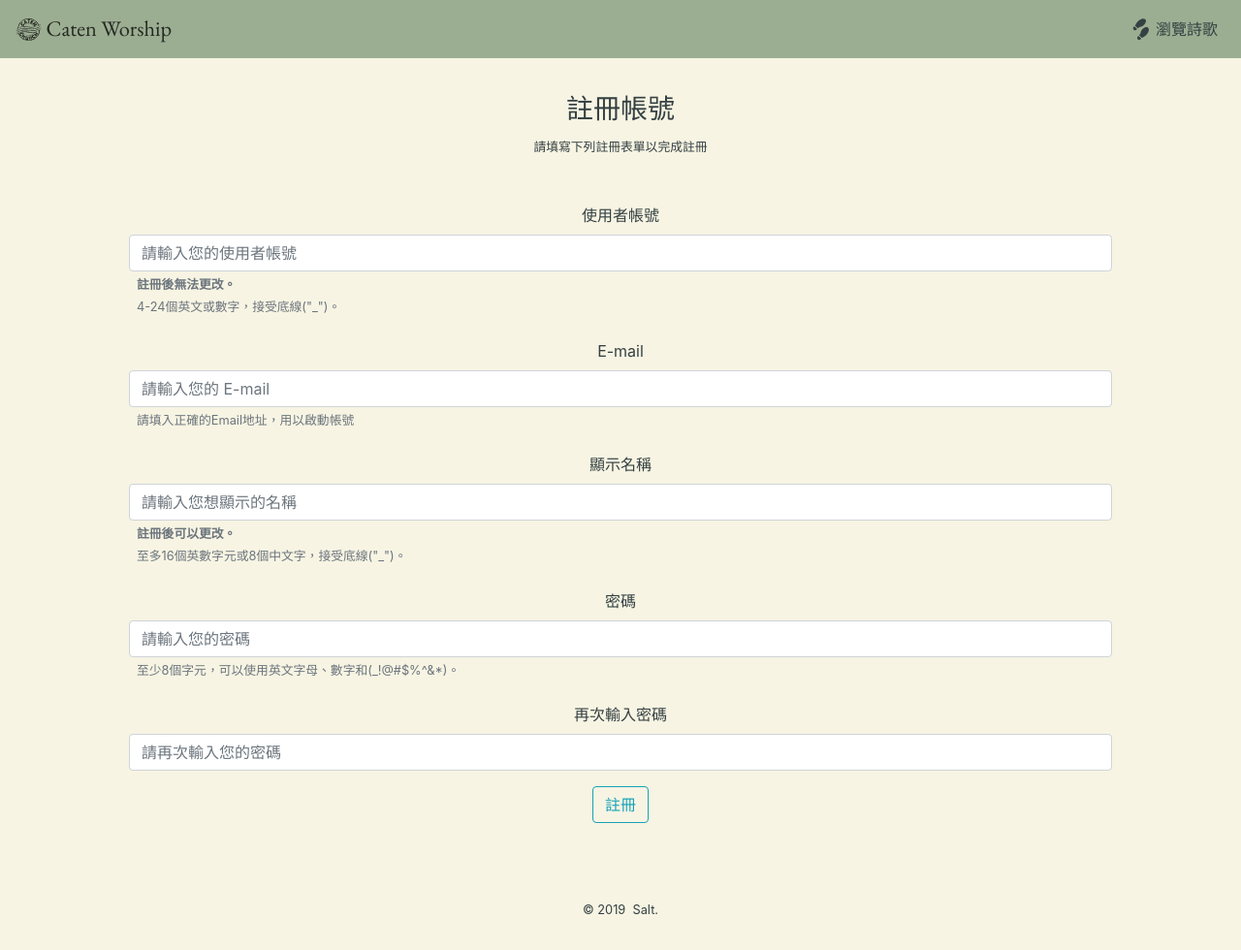
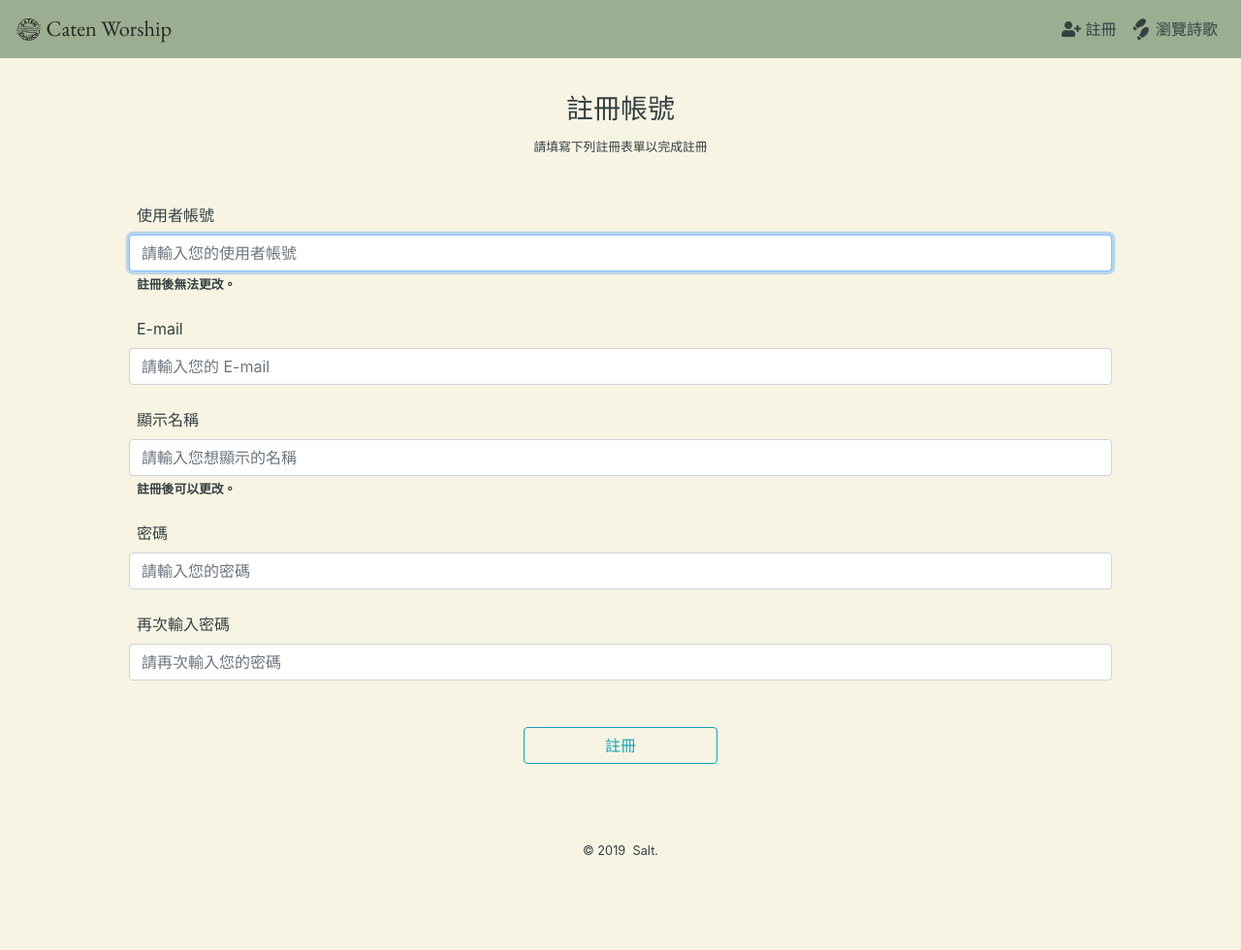
Before and after one commit to saltchang/caten-music, a Flask app: page /register in a window 1280 px wide. Shown: the whole page at 97% size. After the commit the page ends 882 px from the top, so only its background shows below. Run offline with Flask 2, Linux system fonts and the light colour scheme; some libraries are stand-ins or nearby versions.

Commit message:
building register function

```diff
--- a/caten_worship/helper/__init__.py
+++ b/caten_worship/helper/__init__.py
@@ -3,3 +3,4 @@
 from .importJSON import importJSON
 from .password_handler import check_password, hash_generator
 from .activate_check import validate_activate_token
+from .registerFormatCheck import formatCheck
--- a/caten_worship/routes/__init__.py
+++ b/caten_worship/routes/__init__.py
@@ -4,7 +4,7 @@ from .home import home_bp
 from .search import search_bp
 from .surfer import surfer_bp
 from .download_ppt import download_ppt_bp
-from .register import register_bp
+from .register import register_bp, ajax_validate_register_bp
 from .activate_account import activate_account_bp
 
 
@@ -15,4 +15,5 @@ def init_app(app):
     app.register_blueprint(download_ppt_bp)
     app.register_blueprint(register_bp)
     app.register_blueprint(activate_account_bp)
+    app.register_blueprint(ajax_validate_register_bp)
     return app
--- a/caten_worship/routes/register.py
+++ b/caten_worship/routes/register.py
@@ -3,6 +3,7 @@
 from flask import Blueprint, render_template, abort, request, redirect, jsonify
 from jinja2 import TemplateNotFound
 from caten_worship.services import Validator, RegisterHandler, send_mail
+from caten_worship.helper import formatCheck
 
 register_bp = Blueprint("register_bp", __name__,
                         template_folder='templates')
@@ -18,11 +19,21 @@ def register():
     password = ""
 
     if request.method == "POST":
-        username = request.values.get("username")
-        email = request.values.get("email")
-        displayname = request.values.get("displayname")
-        password = request.values.get("password")
-        confirm_password = request.values.get("confirm-password")
+        try:
+            username = request.values.get("username")
+            email = request.values.get("email")
+            displayname = request.values.get("displayname")
+            password = request.values.get("password")
+            confirm_password = request.values.get("confirm-password")
+
+            check_result = formatCheck(username, email, displayname, password)
+
+        except:
+            return render_template("403.html", error_message="Don't Play With Me.")
+
+        for k, v in check_result.items():
+            if not v:
+                return render_template("403.html", error_message="Wrong " + k.replace("_check", ""))
 
         if not password == confirm_password:
             return render_template("403.html", error_message="輸入的確認密碼不正確，請再試一次")
@@ -50,19 +61,15 @@ def register():
         return render_template("register.html")
 
 
-@ajax_validate_register_bp.route("/ajax/validate/register/<username_>/<email_>")
+@ajax_validate_register_bp.route("/ajax/validate/register/<username_>/<email_>", methods=["POST"])
 def ajax_validate_register(username_, email_):
 
-    result = []
+    result = {"username": False, "email": False}
 
-    if Validator().username(username_to_validate=username_) == False:
-        result.append({"username": False})
-    else:
-        result.append({"username": True})
+    if not Validator().username(username_to_validate=username_) == False:
+        result["username"] = True
 
-    if Validator().email(email_to_validate=email_) == False:
-        result.append({"email": False})
-    else:
-        result.append({"email": True})
+    if not Validator().email(email_to_validate=email_) == False:
+        result["email"] = True
 
     return jsonify(result)
--- a/caten_worship/static/css/register_css.css
+++ b/caten_worship/static/css/register_css.css
@@ -1 +1,20 @@
 /* static/css/register_css.css */
+
+.alert-fixed {
+    position:fixed;
+    top: 4rem;
+    left: 0px;
+    width: 100%;
+    z-index:9999;
+    border-radius:0px;
+    opacity: .7;
+}
+
+#btn-register {
+    display: block;
+    margin-top: 3rem;
+    margin-left: auto;
+    margin-right: auto;
+    width: 200px;
+    max-width: 40%;
+}
--- a/caten_worship/static/js/register_js.js
+++ b/caten_worship/static/js/register_js.js
@@ -1,22 +1,146 @@
 // static/js/register_js.js
+
+let last_focus = null
 
 $("#form-register").on("click", "button#btn-register", registerPreValidator);
 function registerPreValidator(event) {
-    let username = $("input#input-register-username").val();
-    let email = $("input#input-register-email").val();
-    let displayname = $("input#input-register-displayname").val();
-    let password = $("input#input-register-password").val();
-    let confirm_password = $("input#input-register-confirm-password").val();
+    let username = $("input#input-register-username");
+    let email = $("input#input-register-email");
+    let displayname = $("input#input-register-displayname");
+    let password = $("input#input-register-password");
+    let confirm_password = $("input#input-register-confirm-password");
+
+    let all_input_valid = false
 
     // username
+    let username_validated = usernameValidator(username.val());
+
+    // email
+    let email_validated = emailValidator(email.val());
+
+    // displayname
+    let displayname_validated = displaynameValidator(displayname.val());
+
+    // password
+    let password_validated = passwordValidator(password.val(), confirm_password);
+
+    // confirm password
+    let confirm_password_validated = confirm_passwordValidator(confirm_password.val(), password.val())
+
+    console.log("username: " + username_validated);
+    console.log("email: " + email_validated);
+    console.log("displayname: " + displayname_validated);
+    console.log("password: " + password_validated);
+    console.log("confirm_password: " + confirm_password_validated);
+
+    if (!username_validated) {
+        $("div#register-alert").html("帳號格式錯誤或未輸入<button class='close close-danger-alert'>&times;</button>");
+        $("div#register-alert").addClass("show");
+    }
+    else if (!email_validated) {
+        $("div#register-alert").html("Email格式錯誤或未輸入<button class='close close-danger-alert'>&times;</button>");
+        $("div#register-alert").addClass("show");
+    }
+    else if (!displayname_validated) {
+        $("div#register-alert").html("名稱格式錯誤或未輸入<button class='close close-danger-alert'>&times;</button>");
+        $("div#register-alert").addClass("show");
+    }
+    else if (!password_validated) {
+        $("div#register-alert").html("密碼格式錯誤或未輸入<button class='close close-danger-alert'>&times;</button>");
+        $("div#register-alert").addClass("show");
+    }
+    else if (!confirm_password_validated) {
+        $("div#register-alert").html("兩次輸入的密碼不相符<button class='close close-danger-alert'>&times;</button>");
+        $("div#register-alert").addClass("show");
+    }
+    else {
+        get_ajax_validate(username.val(), email.val())
+    }
+
+}
+
+$("#home-title").on("click", "button.close-danger-alert", closeAlert);
+function closeAlert(event) {
+    $(this).parent("div").removeClass("show")
+}
+
+$("#form-register").on("keydown", "input", preValidatorImm);
+function preValidatorImm(event) {
+
+    let username_focus = $("input#input-register-username").is(':focus');
+    let email_focus = $("input#input-register-email").is(':focus');
+    let displayname_focus = $("input#input-register-displayname").is(':focus');
+    let password_focus = $("input#input-register-password").is(':focus');
+    let confirm_password_focus = $("input#input-register-confirm-password").is(':focus');
+
+    if (username_focus) {
+        last_focus = "username"
+    }
+    else if (email_focus) {
+        last_focus = "email"
+    }
+    else if (displayname_focus) {
+        last_focus = "displayname"
+    }
+    else if (password_focus) {
+        last_focus = "password"
+    }
+    else if (confirm_password_focus) {
+        last_focus = "confirm-password"
+    }
+
+    console.log("keypress")
+
+}
+
+$("#form-register").on("focusout", immValidator);
+function immValidator() {
+    checked = true;
+    element = $("input#input-register-" + last_focus)
+    value = element.val()
+
+    if (last_focus == "username") {
+        checked = usernameValidator(value);
+    }
+    else if (last_focus == "email") {
+        checked = emailValidator(value);
+    }
+    else if (last_focus == "displayname") {
+        checked = displaynameValidator(value)
+    }
+    else if (last_focus == "password") {
+        checked = passwordValidator(value, $("input#input-register-confirm-password"))
+    }
+    else if (last_focus == "confirm-password") {
+        checked = confirm_passwordValidator(value, $("input#input-register-password").val())
+    }
+
+    if (!checked) {
+        element.removeClass("is-valid");
+        element.addClass("is-invalid");
+        element.parent().children("small.valid-feedback").hide();
+        element.parent().children("small.invalid-feedback").show();
+    }
+    else {
+        element.removeClass("is-invalid");
+        element.addClass("is-valid");
+        element.parent().children("small.invalid-feedback").hide();
+        element.parent().children("small.valid-feedback").show();
+    }
+}
+
+
+function usernameValidator(username) {
     let username_validated = false;
     let usernameRule = /^[A-Za-z_0-9]{4,25}$/;
     if (username.search(usernameRule) != -1) {
         username_validated = true;
     }
 
+    return username_validated
+}
 
-    // email
+function emailValidator(email) {
     let email_validated = false;
 
     let emailRule = /^\w+((-\w+)|(\.\w+))*\@[A-Za-z0-9]+((\.|-)[A-Za-z0-9]+)*\.[A-Za-z]+$/;
@@ -30,13 +154,16 @@ function registerPreValidator(event) {
     // ((\.|-)[A-Za-z0-9]+)*：@ 之後出現 0 個以上的「.」或是「-」配上大小寫英文及數字的組合
     // \.[A-Za-z]+$/：@ 之後出現 1 個以上的「.」配上大小寫英文及數字的組合，結尾需為大小寫英文
 
-    if (email.length > 2 && email.length < 64) {
+    if (email.length > 2 && email.length < 65) {
         if(email.search(emailRule) != -1){
             email_validated = true;
         }
     }
 
-    // displayname
+    return email_validated
+}
+
+function displaynameValidator(displayname) {
     let displayname_validated = false;
     let displaynameRule = /^[\u4e00-\u9fa5_a-zA-Z0-9]+$/;
     let chineseREX = /^[\u4e00-\u9fa5]+$/;
@@ -58,30 +185,75 @@ function registerPreValidator(event) {
         }
     }
 
-    // password
+    return displayname_validated
+}
+
+function passwordValidator(password, confirm_password) {
     let password_validated = false;
     let passwordRule = /^([a-zA-Z0-9!_@#\$%\^&\*]){8,65}$/;
     if (password.search(passwordRule) != -1) {
         password_validated = true;
     }
 
+    confirm_value = confirm_password.val()
+    if (password != confirm_value) {
+        confirm_password.removeClass("is-valid");
+        confirm_password.addClass("is-invalid");
+        confirm_password.parent().children("small").removeClass("valid-feedback");
+        confirm_password.parent().children("small").addClass("invalid-feedback");
+    }
+
+    return password_validated
+}
+
+function confirm_passwordValidator(confirm_password, password) {
     let confirm_password_validated = false;
-    if (password == confirm_password) {
+    if (password == confirm_password && password.length > 0) {
         confirm_password_validated = true;
     }
 
-    if (username_validated == false) {
-        $("input#input-register-username").addClass("is-invalid");
+    return confirm_password_validated
+}
+
+function get_ajax_validate(username, email) {
+    $.ajax({type: "POST",
+    async: true,
+    dataType: "json",
+    url: "ajax/validate/register/" + username + "/" + email,
+    contentType: 'application/json; charset=UTF-8',
+    success: function(msg) {
+        username_ajax_valid = msg.username
+        email_ajax_valid = msg.email
+        if (!username_ajax_valid) {
+            $("div#register-alert").html("帳號已經被註冊<button class='close close-danger-alert'>&times;</button>");
+            $("div#register-alert").addClass("show");
+        }
+        else if (!email_ajax_valid) {
+            $("div#register-alert").html("E-mail已經被註冊<button class='close close-danger-alert'>&times;</button>");
+            $("div#register-alert").addClass("show");
+        }
+        else if (username_ajax_valid && email_ajax_valid) {
+            $("#form-register").submit();
+        }
     }
-    else {
-        $("input#input-register-username").removeClass("is-invalid");
-    }
+    })
+}
 
 
-    console.log("username: " + username_validated);
-    console.log("email: " + email_validated);
-    console.log("displayname: " + displayname_validated);
-    console.log("password: " + password_validated);
-    console.log("confirm_password: " + confirm_password_validated);
+// Enter 切換輸入
+$("#form-register").on("keypress", "input", function(e){
+    if (e.keyCode == 13) {
+        for (let i = 1; i <= 5; i++) {
+            if ($(this).hasClass("focus-id-" + String(i))) {
+                $(this).parent().parent().children().children("input.focus-id-" + String(i + 1)).focus();
+            }
+        }
+    }
+});
 
-}
+$("#form-register").on("keypress", "input.focus-id-5", function(e){
+    if (e.keyCode == 13) {
+        console.log("last click");
+        $("#btn-register").trigger("click");
+    }
+});
--- a/caten_worship/templates/base.html
+++ b/caten_worship/templates/base.html
@@ -44,6 +44,13 @@
             </ul>
             <ul class="navbar-nav ml-auto">
                 <li class="nav-item active">
+                    <a class="nav-link navbar-item-style" href="{{ url_for('register_bp.register') }}">
+                        <i class="fas fa-user-plus"></i>
+                        註冊
+                        <span class="sr-only">(current)</span>
+                    </a>
+                </li>
+                <li class="nav-item active">
                     <a class="nav-link navbar-item-style" href="{{ url_for('surfer_bp.surfer') }}">
                         <i class="fas fa-shoe-prints"></i>
                         瀏覽詩歌
@@ -67,9 +74,7 @@
     {% endblock %}
 
     {% block script %}
-    <script src="https://code.jquery.com/jquery-3.3.1.slim.min.js"
-        integrity="sha384-q8i/X+965DzO0rT7abK41JStQIAqVgRVzpbzo5smXKp4YfRvH+8abtTE1Pi6jizo" crossorigin="anonymous">
-    </script>
+    <script src="https://code.jquery.com/jquery-3.4.0.min.js" integrity="sha256-BJeo0qm959uMBGb65z40ejJYGSgR7REI4+CW1fNKwOg=" crossorigin="anonymous"></script>
     <script src="https://cdnjs.cloudflare.com/ajax/libs/popper.js/1.14.7/umd/popper.min.js"
         integrity="sha384-UO2eT0CpHqdSJQ6hJty5KVphtPhzWj9WO1clHTMGa3JDZwrnQq4sF86dIHNDz0W1" crossorigin="anonymous">
     </script>
--- a/caten_worship/templates/index.html
+++ b/caten_worship/templates/index.html
@@ -23,7 +23,7 @@
                 <div class="col-sm-1 col-lg-2"></div>
                 <div class="col p-0 p-md-3">
                     <div class="row m-0 justify-content-around">
-                        <input name="q" type="text" class="form-control col-12 col-md-8 mb-4" id="search-text" placeholder="">
+                        <input name="q" type="text" class="form-control col-12 col-md-8 mb-4" id="search-text" placeholder="" autofocus="true">
                         <button type="submit" class="btn btn-outline-success mb-4 col-5 col-sm-4 col-md-3">搜尋詩歌</button>
                     </div>
                 </div>
--- a/caten_worship/templates/register.html
+++ b/caten_worship/templates/register.html
@@ -10,49 +10,62 @@
 {% block title %}註冊{% endblock %}
 
 {% block content%}
+
 <div class="container text-center">
     <div id="home-title" class="mt-5 mb-5 pt-5">
         <h3>註冊帳號</h3>
         <small>請填寫下列註冊表單以完成註冊</small>
+
+        <div id="register-alert" class="alert alert-danger fade alert-fixed" role="alert">
+        <button class="close close-danger-alert">&times;</button>
+        </div>
+
     </div>
+</div>
 
+<div class="container">
     <div class="container px-0 px-md-2 px-lg-5">
         <form id="form-register" action="{{ url_for('register_bp.register') }}" method="POST">
 
             <!-- 使用者帳號 username -->
             <div class="form-group mt-4">
-                <label for="input-register-username">使用者帳號</label>
-                <input name="username" type="text" class="form-control" id="input-register-username" aria-describedby="usernameHelp" placeholder="請輸入您的使用者帳號">
-                <small id="usernameHelp" class="form-text text-muted text-left pl-2"><b>註冊後無法更改。</b></small>
-                <small id="usernameHelp2" class="form-text text-muted text-left pl-2">4-24個英文或數字，接受底線("_")。</small>
+                <label for="input-register-username" class="ml-2">使用者帳號</label>
+                <input name="username" type="text" class="form-control focus-id-1" id="input-register-username" aria-describedby="usernameHelp" placeholder="請輸入您的使用者帳號" autofocus="true">
+                <small id="usernameHelp2-in" class="form-text text-left pl-2 invalid-feedback">4-24個英文或數字，接受底線("_")</small>
+                <small id="usernameHelp2" class="form-text text-left pl-2 valid-feedback">帳號符合規定</small>
+                <small id="usernameHelp" class="form-text text-left pl-2"><b>註冊後無法更改。</b></small>
             </div>
 
             <!-- E-mail email-->
             <div class="form-group mt-4">
-                <label for="input-register-email">E-mail</label>
-                <input name="email" type="email" class="form-control" id="input-register-email" aria-describedby="emailHelp" placeholder="請輸入您的 E-mail">
-                <small id="emailHelp" class="form-text text-muted text-left pl-2">請填入正確的Email地址，用以啟動帳號</small>
+                <label for="input-register-email" class="ml-2">E-mail</label>
+                <input name="email" type="email" class="form-control focus-id-2" id="input-register-email" aria-describedby="emailHelp" placeholder="請輸入您的 E-mail">
+                <small id="emailHelp-in" class="form-text text-left pl-2 invalid-feedback">請填入正確的Email，用以啟動帳號</small>
+                <small id="emailHelp" class="form-text text-left pl-2 valid-feedback">Email符合規定</small>
             </div>
 
             <!-- 顯示名稱 displayname -->
             <div class="form-group mt-4">
-                <label for="input-register-displayname">顯示名稱</label>
-                <input name="displayname" type="text" class="form-control" id="input-register-displayname" aria-describedby="displaynameHelp" placeholder="請輸入您想顯示的名稱">
-                <small id="displaynameHelp" class="form-text text-muted text-left pl-2"><b>註冊後可以更改。</b></small>
-                <small id="displaynameHelp2" class="form-text text-muted text-left pl-2">至多16個英數字元或8個中文字，接受底線("_")。</small>
+                <label for="input-register-displayname" class="ml-2">顯示名稱</label>
+                <input name="displayname" type="text" class="form-control focus-id-3" id="input-register-displayname" aria-describedby="displaynameHelp" placeholder="請輸入您想顯示的名稱">
+                <small id="displaynameHelp2-in" class="form-text text-left pl-2 invalid-feedback">2-16個英數字元或8個中文字，接受底線("_")</small>
+                <small id="displaynameHelp2" class="form-text text-left pl-2 valid-feedback">名稱符合規定</small>
+                <small id="displaynameHelp" class="form-text text-left pl-2"><b>註冊後可以更改。</b></small>
             </div>
 
             <!-- 密碼 password -->
             <div class="form-group mt-4">
-                <label for="input-register-password">密碼</label>
-                <input name="password" type="password" class="form-control" id="input-register-password" placeholder="請輸入您的密碼">
-                <small id="usernameHelp" class="form-text text-muted text-left pl-2">至少8個字元，可以使用英文字母、數字和(_!@#$%^&*)。</small>
+                <label for="input-register-password" class="ml-2">密碼</label>
+                <input name="password" type="password" class="form-control focus-id-4" id="input-register-password" placeholder="請輸入您的密碼">
+                <small id="passwordHelp-in" class="form-text text-left pl-2 invalid-feedback">至少8個字元，可以使用英文字母、數字和(_!@#$%^&*)</small>
+                <small id="passwordHelp" class="form-text text-left pl-2 valid-feedback">密碼符合規定</small>
             </div>
 
             <!-- 確認密碼 confirm-password -->
             <div class="form-group mt-4">
-                <label for="input-register-confirm-password">再次輸入密碼</label>
-                <input name="confirm-password" type="password" class="form-control" id="input-register-confirm-password" placeholder="請再次輸入您的密碼">
+                <label for="input-register-confirm-password" class="ml-2">再次輸入密碼</label>
+                <input name="confirm-password" type="password" class="form-control focus-id-5" id="input-register-confirm-password" placeholder="請再次輸入您的密碼">
+                <small id="confirm-passwordHelp-in" class="form-text text-left pl-2 invalid-feedback">密碼比對不符合</small>
             </div>
 
             <button id="btn-register" type="button" class="btn btn-outline-info">
```
Also changed, not shown: caten_worship/helper/registerFormatCheck.py (added, +32 -0 lines), CHANGELOG.md.
